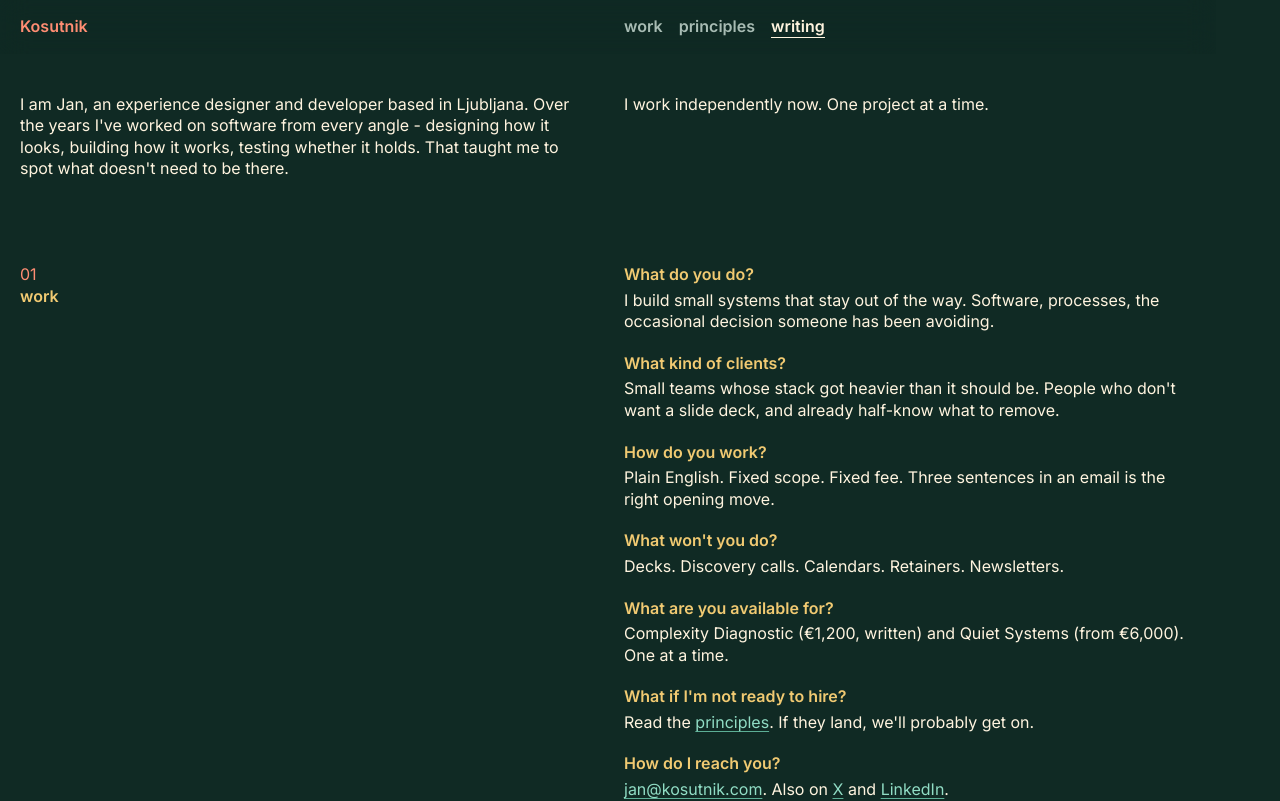
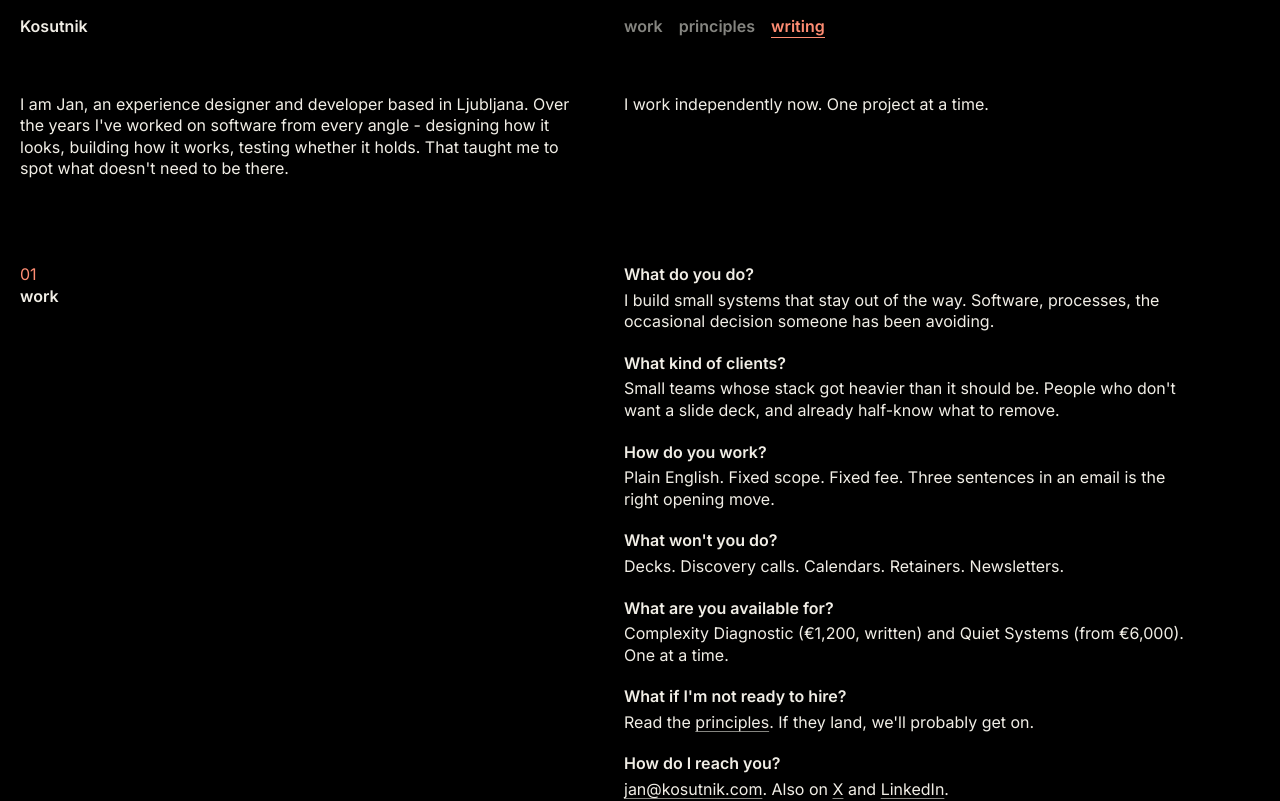
Before and after one commit to JanKosutnik/Kosutnik, a Next.js app: page /v1 in a window 1280 px wide. Shown: the top 801 px of the page. Built offline with nearby package versions, Linux system fonts and the light colour scheme.

Commit message:
Codex reduce v1 to coral accent

```diff
--- a/app/v1/v1.module.css
+++ b/app/v1/v1.module.css
@@ -18,17 +18,12 @@
 .page ::selection { background: #d5d0c5; color: #111; }
 
 .color {
-  --surface: #102a24;
-  --ink: #fff4df;
-  --muted: #a8bcb4;
-  --header-rest: rgba(16, 42, 36, .3);
-  --header-scrolled: rgba(16, 42, 36, .72);
   width: 100%;
   max-width: none;
 }
 
 .color > * { max-width: 76rem; }
-.color ::selection { background: #ff8d73; color: #102a24; }
+.color ::selection { background: #ff8d73; color: #111; }
 
 .header,
 .grid {
@@ -93,14 +88,8 @@
 .sectionTitle span { color: var(--muted); }
 .sectionTitle h2 { font-weight: 600; }
 
-.color .brand,
 .color .sectionTitle > span { color: #ff8d73; }
-.color .sectionTitle h2,
-.color .answer h3 { color: #f1ca72; }
-.color .answer a,
-.color .writing a span { color: #91ddc5; text-decoration-color: #5cae95; }
-.color .principles li > span,
-.color .writing time { color: #d9a9c8; }
+.color .nav a[data-active='true'] { color: #ff8d73; }
 
 .stack { display: grid; gap: 1.25rem; }
 .answer h3 { margin: 0 0 .25rem; font-weight: 600; }
```
